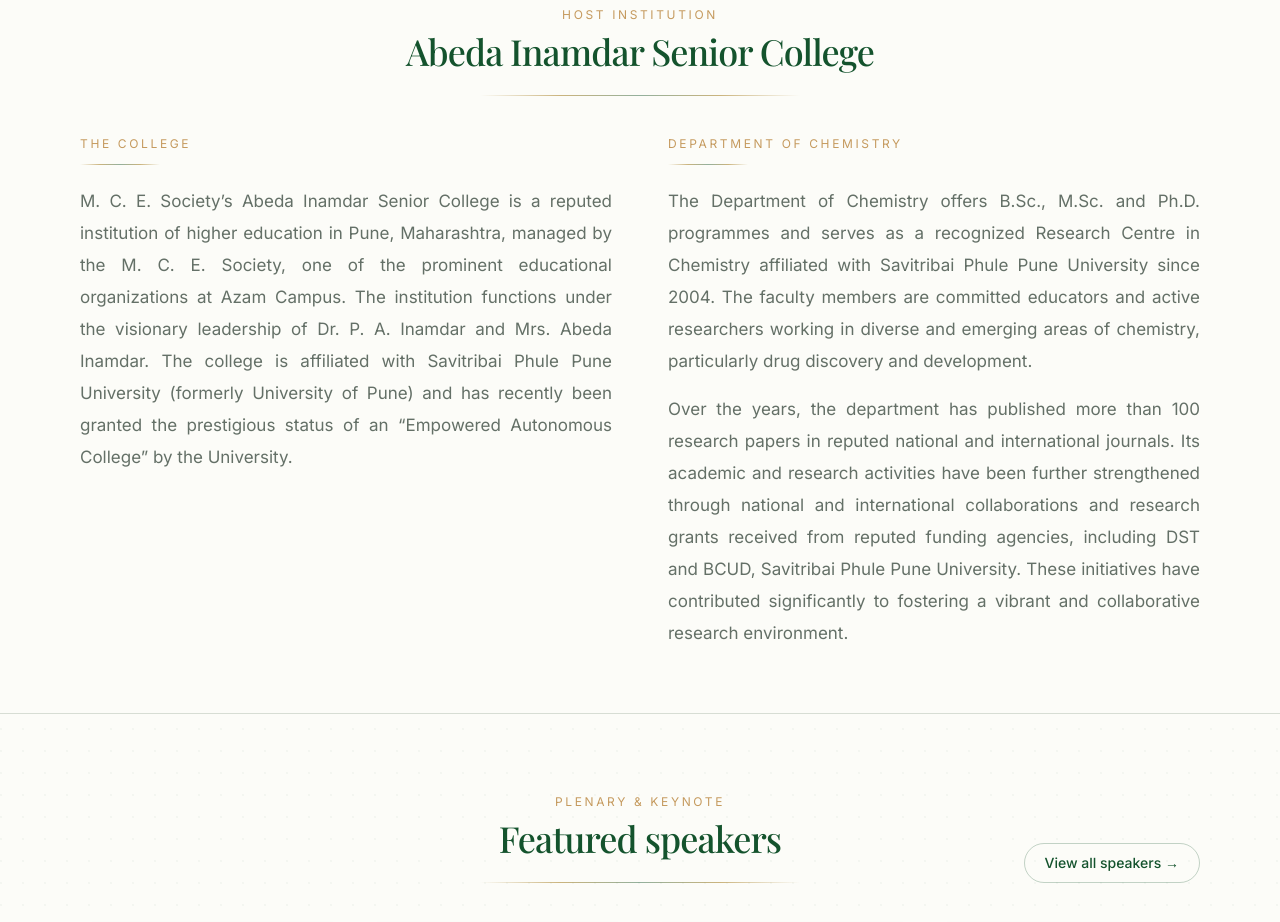
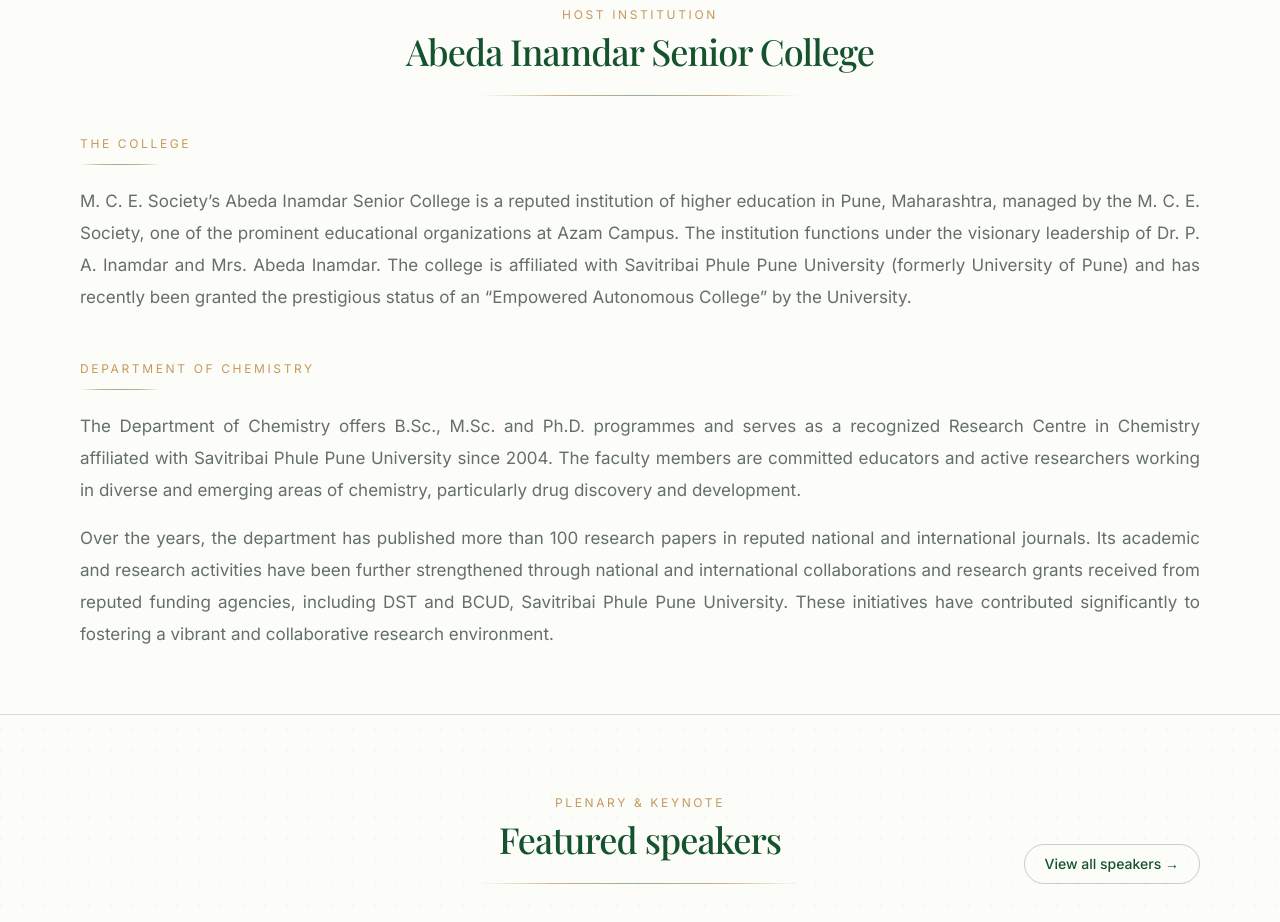
Before and after one commit to Umair-Rinde/azum_camp, a React (Vite) app: page / in a window 1280 px wide. Shown: the part 3320-4242 px from the top of the page. Built offline with nearby package versions, Linux system fonts and the light colour scheme; a web font is replaced by a local one.

Commit message:
para fix

```diff
--- a/src/pages/HomePage.tsx
+++ b/src/pages/HomePage.tsx
@@ -241,7 +241,7 @@
               title={hostInstitution.title}
             />
           </motion.div>
-          <div className="mt-10 grid gap-10 md:grid-cols-2 md:gap-14">
+          <div className="mt-10 grid gap-10 md:gap-12">
             <motion.div variants={fadeUp}>
               <p className="text-xs tracking-[0.22em] text-gold uppercase">
                 {hostInstitution.college.label}
```
